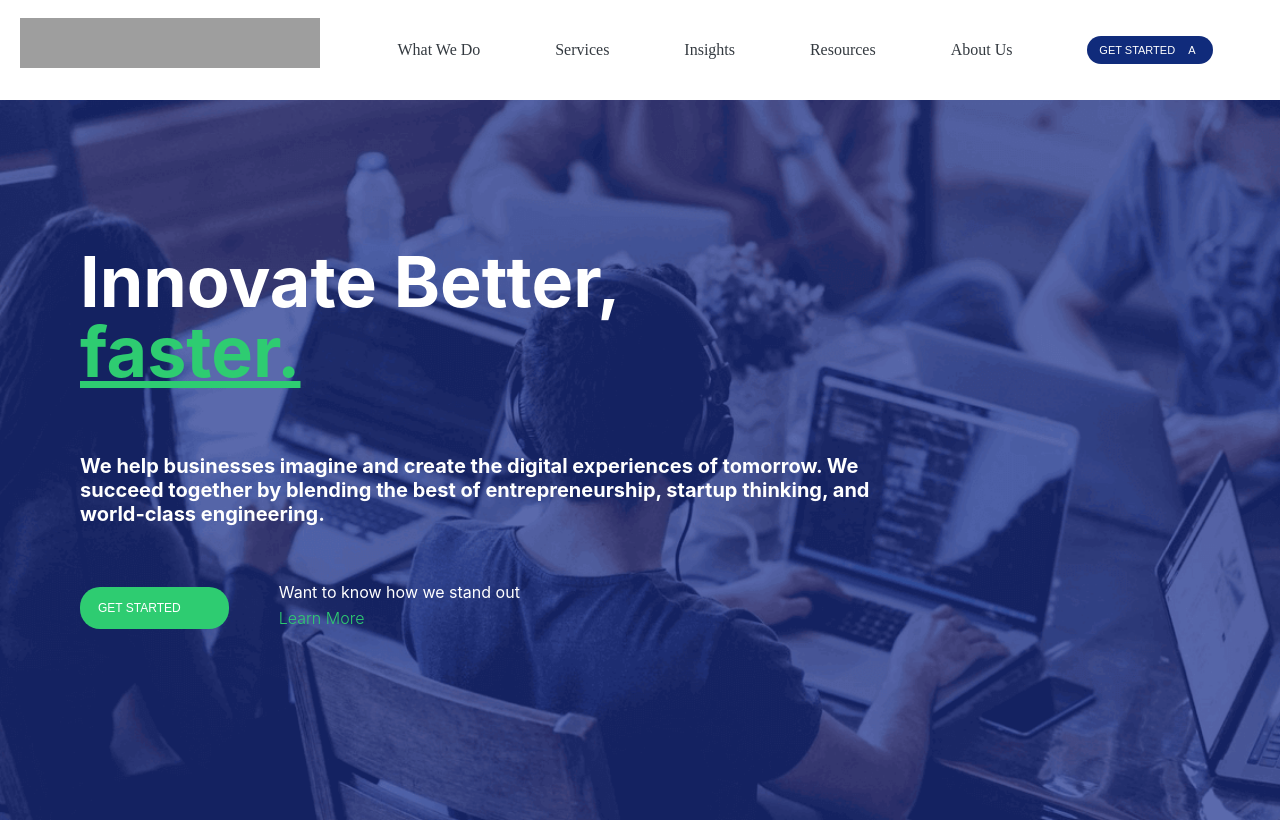
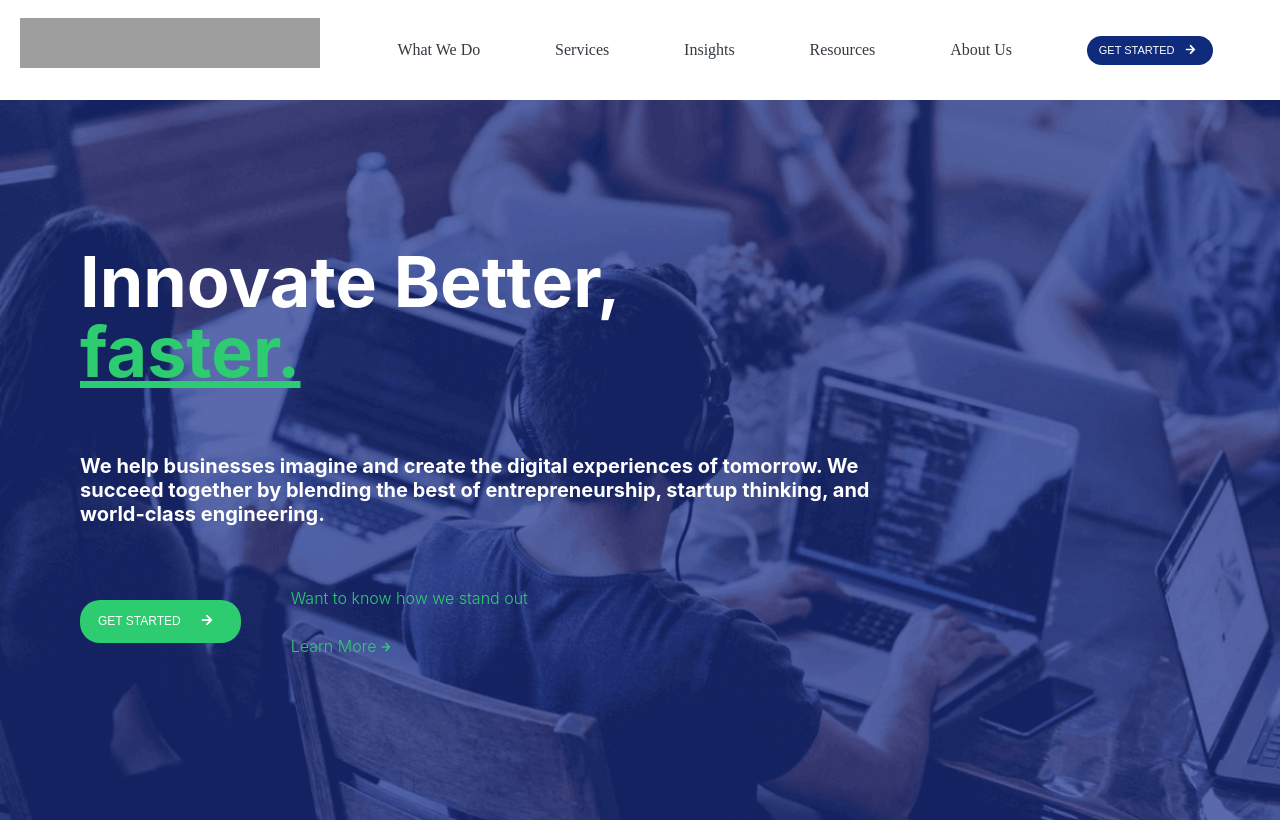
Before and after one commit to husenb/siteclone, a Next.js app: page / in a window 1280 px wide. Shown: the top 822 px of the page. Built offline with nearby package versions, Linux system fonts and the light colour scheme; grey boxes are pictures that could not be loaded; a web font is replaced by a local one.

Commit message:
icon added

```diff
--- a/components/Nav.js
+++ b/components/Nav.js
@@ -1,6 +1,7 @@
 import React from 'react'
 import Link from 'next/link'
  import navStyles from '../styles/Nav.module.css'
+ import { FaArrowRight } from "react-icons/fa";
 
 
 const nav = () => {
@@ -28,7 +29,7 @@ const nav = () => {
        <li>
            <Link href='/about'>About Us</Link>
        </li>
-       <button>Get Started <span>A</span> </button>
+       <button>Get Started <span> <FaArrowRight/></span> </button>
 
    </ul>
    </div>
--- a/package.json
+++ b/package.json
@@ -13,7 +13,8 @@
     "@fortawesome/react-fontawesome": "^0.1.18",
     "next": "12.1.5",
     "react": "18.1.0",
-    "react-dom": "18.1.0"
+    "react-dom": "18.1.0",
+    "react-icons": "^4.3.1"
   },
   "devDependencies": {
     "eslint": "8.14.0",
--- a/pages/index.js
+++ b/pages/index.js
@@ -1,9 +1,6 @@
 import Head from 'next/head'
 import homeStyles from '../styles/Home.module.css'
-
-
-
-
+import { FaArrowRight } from "react-icons/fa";
 export default function Home() {
   return (
     <div >
@@ -25,11 +22,13 @@ export default function Home() {
         </div>
         <div  className={homeStyles.herodowncontent}>
         <section className={homeStyles.getstartedbtn}>
-        <button> Get Started <span></span> </button>
+        <button> Get Started <span><FaArrowRight/></span> </button>
         </section>
         <section className={homeStyles.learnmoresection}>
         <p>Want to know how we stand out <br/>
-        <span> Learn More</span>
+
+          <p className={homeStyles.learnmore}>Learn More <FaArrowRight size={10}/></p>
+
         </p>
         </section>
         </div>
@@ -50,7 +49,7 @@ export default function Home() {
         <div className={homeStyles.caraouselsection}>
           <div>
           <h1>
-          We help ambitious clients achieve extraordinary outcomes
+           We help ambitious clients achieve extraordinary outcomes
           </h1>
           </div>
         </div>
--- a/styles/Home.module.css
+++ b/styles/Home.module.css
@@ -47,6 +47,13 @@ border: 0;
 border-radius:20px;
 font-size: 12px;
 margin-right:30px;
+display: flex;
+transition: ease-in-out .2s;
+cursor: pointer;
+}
+.getstartedbtn button:hover{
+  background-color: #229653;
+
 }
 .getstartedbtn  span{
     margin:0 10px;
@@ -63,24 +70,22 @@ margin-right:30px;
 {
   margin: 0 20px;
 }
-.learnmoresection button{
-  background: transparent;
-  color: #2ecc71;
+.learnmore{
+  color: #229653;
+
 }
 .learnmoresection p{
-  color: white;
-
-}
-.learnmoresection span
-{
   color: #2ecc71;
   cursor: pointer;
   line-height: 2;
   font-weight: 300;
 }
+.learnmoresection button{
+  background: transparent;
+  color: #2ecc71;
+}
 .ceosection
 {
-
   width: 100%;
   height: 90vh;
   display: flex;
--- a/styles/Nav.module.css
+++ b/styles/Nav.module.css
@@ -47,6 +47,15 @@ border-radius:20px;
 font-size: 11px;
 text-transform: uppercase;
 margin-right:30px;
+display: flex;
+align-items: center;
+transition: ease-in-out .2s;
+cursor: pointer;
+
+}
+.navlist button:hover
+{
+    background: #0c205a;
 }
 .navlist button span{
     margin:0 5px;
```
Also changed, not shown: 1 other file (tests, documents, lock files or other folders).
